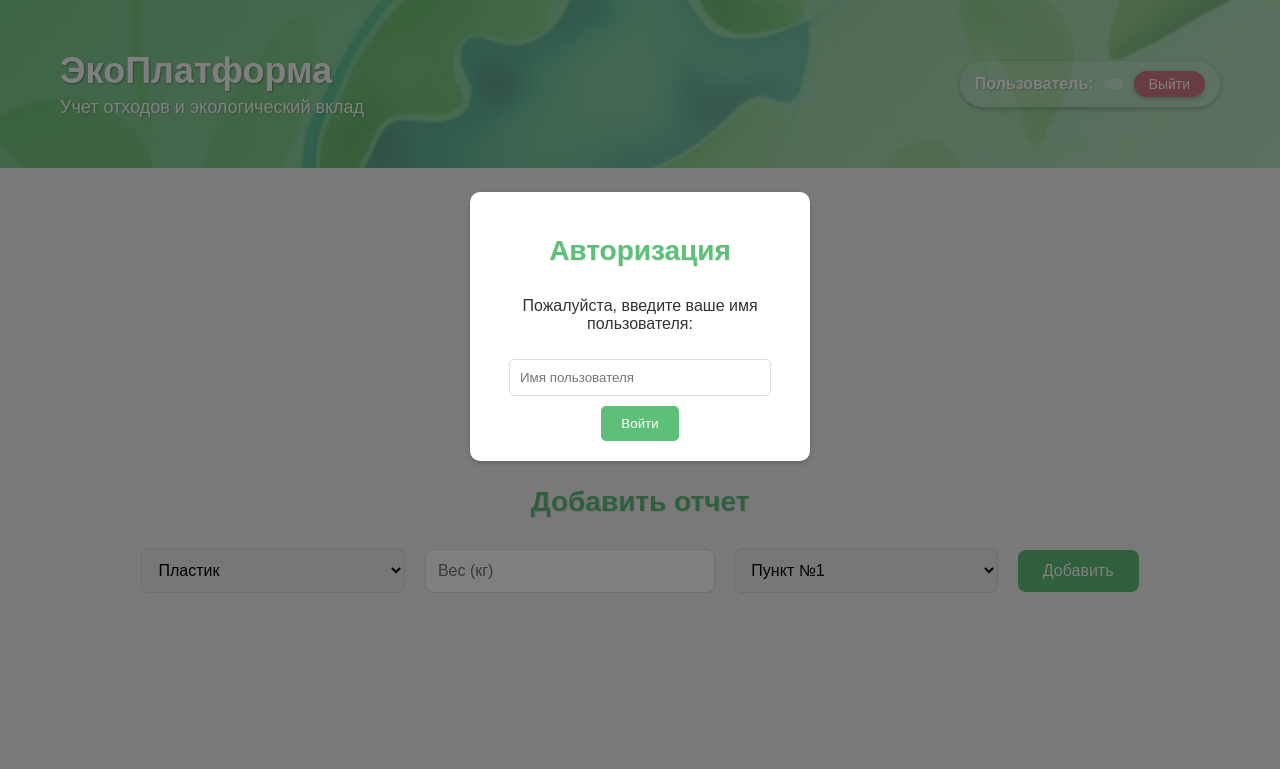
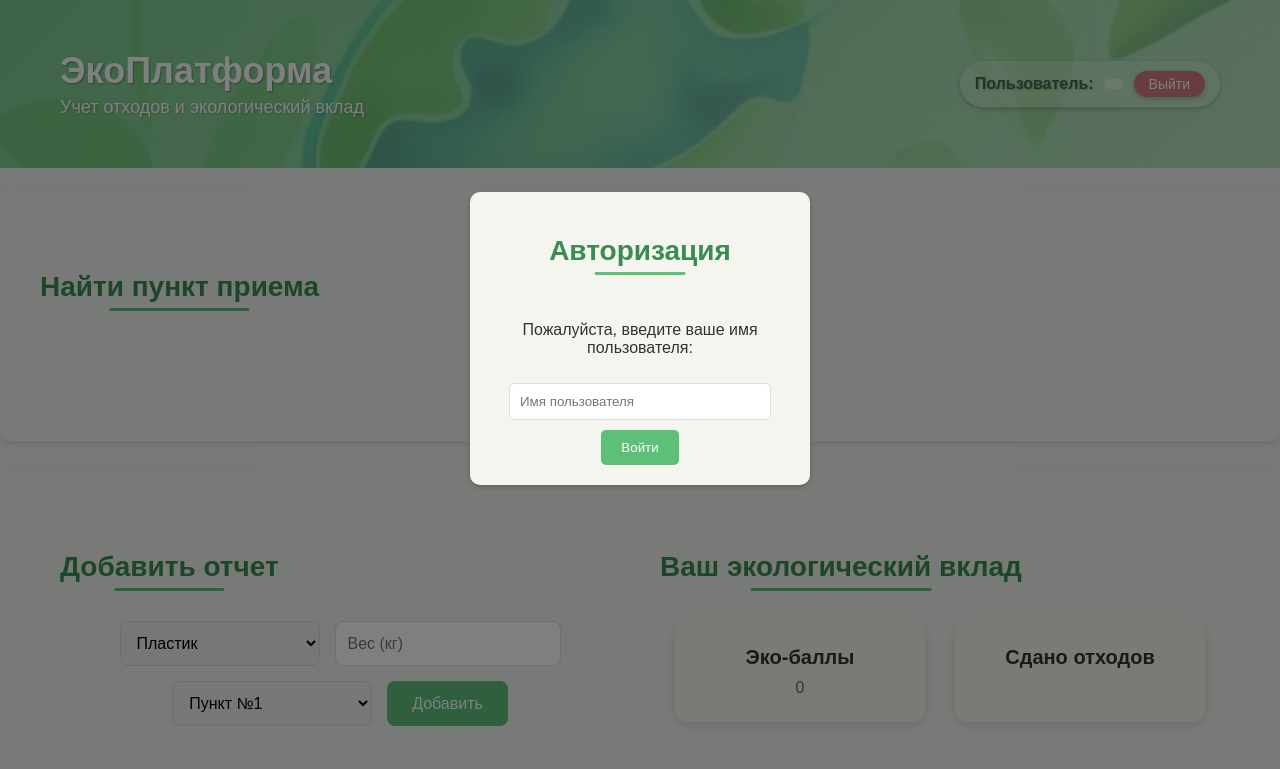
Before and after one commit to Kristina-Pol/eco-platform, a plain HTML site: page front/index.html in a window 1280 px wide. Shown: the top 769 px of the page. Drawn offline with Linux system fonts and the light colour scheme.

Commit message:
Изменено расположение контейнеров/ИТОГ

```diff
--- a/front/index.html
+++ b/front/index.html
@@ -35,6 +35,9 @@
         </div>
     </header>
 
+    <!-- Основной контейнер для секций -->
+<main class="main-content">
+    <!-- Секция "Найти пункт приема" -->
     <section class="search-section">
         <div class="container">
             <h2>Найти пункт приема</h2>
@@ -42,9 +45,14 @@
         </div>
     </section>
 
-    <section class="report-section">
+    <!-- Общий блок для "Добавить отчет" и "Ваш экологический вклад" -->
+    <section class="action-stats-section">
         <div class="container">
+            <div class="action-stats-wrapper">
+                <!-- Секция "Добавить отчет" -->
+                <div class="report-section">
                     <h2>Добавить отчет</h2>
+                    <div class="report-form">
                         <select id="wasteType">
                             <option value="1">Пластик</option>
                             <option value="2">Стекло</option>
@@ -57,10 +65,10 @@
                         </select>
                         <button onclick="addReport()">Добавить</button>
                     </div>
-    </section>
+                </div>
 
-    <section class="stats-section">
-        <div class="container">
+                <!-- Секция "Ваш экологический вклад" -->
+                <div class="stats-section">
                     <h2>Ваш экологический вклад</h2>
                     <div class="stats">
                         <div class="stat-card">
@@ -73,14 +81,18 @@
                         </div>
                     </div>
                 </div>
+            </div>
+        </div>
     </section>
 
+    <!-- Секция "Достижения" -->
     <section class="achievements-section">
         <div class="container">
             <h2>Достижения</h2>
             <div class="achievements" id="achievements"></div>
         </div>
     </section>
+</main>
 
     <footer>
         <div class="container">
--- a/front/styles.css
+++ b/front/styles.css
@@ -53,7 +53,7 @@ header {
     display: flex;
     align-items: center;
     gap: 10px;
-    background-color: rgba(255, 255, 255, 0.15);
+    background-color: rgba(255, 255, 255, 0.2);
     padding: 10px 15px;
     border-radius: 25px;
     box-shadow: 0 2px 5px rgba(0, 0, 0, 0.2);
@@ -69,14 +69,16 @@ header {
     font-size: 16px;
     font-weight: bold;
     text-shadow: 1px 1px 2px rgba(0, 0, 0, 0.2);
+    color: #42684f;
 }
 
 .user-name {
     font-size: 16px;
-    background-color: rgba(255, 255, 255, 0.3);
+    background-color: rgba(223, 245, 226, 0.8); /* Более контрастный фон */
     padding: 5px 10px;
     border-radius: 15px;
-    text-shadow: 1px 1px 2px rgba(0, 0, 0, 0.2);
+    text-shadow: none; /* Убираем тень текста */
+    color: #305d28; /* Тёмно-зелёный для лучшей читаемости */
 }
 
 .logout-btn {
@@ -97,64 +99,43 @@ header {
     box-shadow: 0 4px 10px rgba(0, 0, 0, 0.3);
 }
 
+.main-content {
+    background-color: #f0f5f0;
+    padding: 20px 0;
+}
+
 section {
-    padding: 50px 0;
+    padding: 40px 0;
 }
 
 h2 {
-    color: #5ebf79; /* Нежный зелёный */
+    color: #3a8c52; /* Более тёмный и насыщенный зелёный */
     text-align: center;
     margin-bottom: 30px;
     font-size: 28px;
-    text-shadow: 1px 1px 2px rgba(0, 0, 0, 0.1);
+    position: relative;
+    display: inline-block;
+    padding-bottom: 8px;
 }
 
-.search-section input,
-.report-section input,
-.report-section select {
-    padding: 12px;
-    width: 22%;
-    margin-right: 15px;
-    border: 1px solid #ddd;
-    border-radius: 8px;
-    font-size: 16px;
-    transition: border-color 0.3s ease, box-shadow 0.3s ease;
+h2::after {
+    content: '';
+    position: absolute;
+    left: 50%;
+    bottom: 0;
+    transform: translateX(-50%);
+    width: 50%;
+    height: 3px;
+    background-color: #5ebf79;
+    border-radius: 2px;
 }
 
-.search-section input:focus,
-.report-section input:focus,
-.report-section select:focus {
-    border-color: #5ebf79;
-    box-shadow: 0 0 5px rgba(94, 191, 121, 0.3);
-    outline: none;
-}
-
-.report-section {
-    text-align: center;
-}
-
-.report-section select,
-.report-section input {
-    margin-bottom: 15px;
-}
-
-.search-section button,
-.report-section button {
-    padding: 12px 25px;
-    background-color: #5ebf79; /* Нежный зелёный */
-    color: white;
-    border: none;
-    border-radius: 8px;
-    cursor: pointer;
-    font-size: 16px;
-    transition: background-color 0.3s ease, transform 0.3s ease, box-shadow 0.3s ease;
-}
-
-.search-section button:hover,
-.report-section button:hover {
-    background-color: #4da966;
-    transform: translateY(-2px);
-    box-shadow: 0 4px 10px rgba(0, 0, 0, 0.2);
+/* Секция "Найти пункт приема" */
+.search-section {
+    background-color: #f0f5f0;
+    border-radius: 12px;
+    box-shadow: 0 3px 8px rgba(0, 0, 0, 0.1);
+    margin-bottom: 30px;
 }
 
 .points-list {
@@ -162,11 +143,11 @@ h2 {
     flex-wrap: wrap;
     justify-content: center;
     gap: 30px;
-    margin-top: 30px;
+    padding: 20px;
 }
 
 .point-card {
-    background: white;
+    background: #f5f5f0;
     padding: 20px;
     border-radius: 12px;
     box-shadow: 0 3px 8px rgba(0, 0, 0, 0.1);
@@ -192,19 +173,85 @@ h2 {
     color: #666;
 }
 
+/* Общий блок для "Добавить отчет" и "Ваш экологический вклад" */
+.action-stats-section {
+    background-color: #f0f5f0;
+    border-radius: 12px;
+    box-shadow: 0 3px 8px rgba(0, 0, 0, 0.1);
+    margin-bottom: 30px;
+}
+
+.action-stats-wrapper {
+    display: flex;
+    justify-content: space-between;
+    gap: 40px;
+    padding: 20px;
+}
+
+.report-section,
+.stats-section {
+    flex: 1;
+    min-width: 0;
+}
+
+.report-section h2,
+.stats-section h2 {
+    margin-top: 0;
+}
+
+.report-form {
+    display: flex;
+    flex-wrap: wrap;
+    justify-content: center;
+    gap: 15px;
+}
+
+.report-section select,
+.report-section input {
+    padding: 12px;
+    width: 200px;
+    border: 1px solid #ddd;
+    border-radius: 8px;
+    font-size: 16px;
+    transition: border-color 0.3s ease, box-shadow 0.3s ease;
+}
+
+.report-section select:focus,
+.report-section input:focus {
+    border-color: #5ebf79;
+    box-shadow: 0 0 5px rgba(94, 191, 121, 0.3);
+    outline: none;
+}
+
+.report-section button {
+    padding: 12px 25px;
+    background-color: #5ebf79;
+    color: white;
+    border: none;
+    border-radius: 8px;
+    cursor: pointer;
+    font-size: 16px;
+    transition: background-color 0.3s ease, transform 0.3s ease, box-shadow 0.3s ease;
+}
+
+.report-section button:hover {
+    background-color: #4da966;
+    transform: translateY(-2px);
+    box-shadow: 0 4px 10px rgba(0, 0, 0, 0.2);
+}
+
 .stats {
     display: flex;
     justify-content: center;
     gap: 30px;
-    margin-top: 30px;
 }
 
 .stat-card {
-    background: white;
+    background: #f5f5f0;
     padding: 25px;
     border-radius: 12px;
     box-shadow: 0 3px 8px rgba(0, 0, 0, 0.1);
-    width: 250px;
+    width: 200px;
     text-align: center;
     transition: transform 0.3s ease, box-shadow 0.3s ease;
 }
@@ -226,19 +273,26 @@ h2 {
     color: #666;
 }
 
+/* Секция "Достижения" */
+.achievements-section {
+    background-color: #f0f5f0;
+    border-radius: 12px;
+    box-shadow: 0 3px 8px rgba(0, 0, 0, 0.1);
+}
+
 .achievements {
     display: flex;
     justify-content: center;
     gap: 30px;
-    margin-top: 30px;
+    padding: 20px;
 }
 
 .achievement-card {
-    background: white;
+    background: #f5f5f0;
     padding: 25px;
     border-radius: 12px;
     box-shadow: 0 3px 8px rgba(0, 0, 0, 0.1);
-    width: 250px;
+    width: 200px;
     text-align: center;
     transition: transform 0.3s ease, box-shadow 0.3s ease;
 }
@@ -270,7 +324,7 @@ h2 {
 }
 
 .badge.earned {
-    background-color: #5ebf79; /* Нежный зелёный */
+    background-color: #5ebf79;
     color: white;
 }
 
@@ -280,7 +334,7 @@ h2 {
 }
 
 .badge.earned:hover {
-    background-color: #4da966;
+    background-color: #42684f;
 }
 
 .badge:not(.earned):hover {
@@ -337,7 +391,7 @@ footer p {
 }
 
 .modal-content {
-    background-color: white;
+    background-color: #f5f5f0;
     margin: 15% auto;
     padding: 20px;
     border-radius: 10px;
@@ -356,7 +410,7 @@ footer p {
 
 .modal-content button {
     padding: 10px 20px;
-    background-color: #5ebf79; /* Нежный зелёный */
+    background-color: #5ebf79;
     color: white;
     border: none;
     border-radius: 5px;
```
Lines whose indentation alone changed are shown as unchanged.
